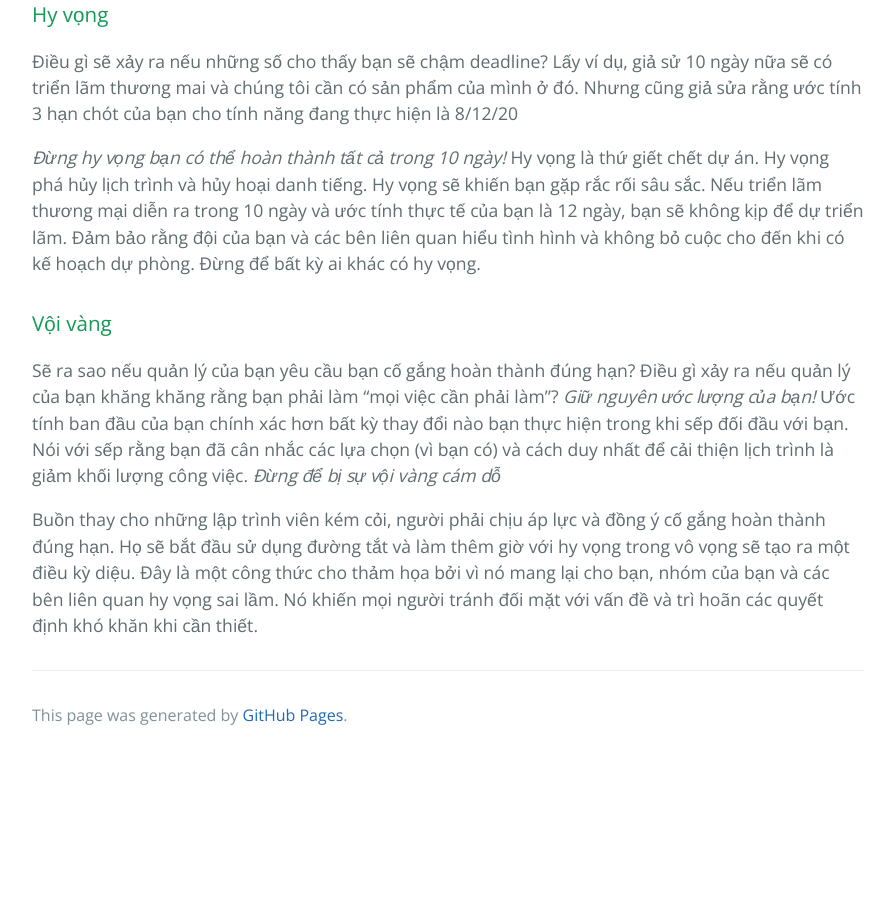
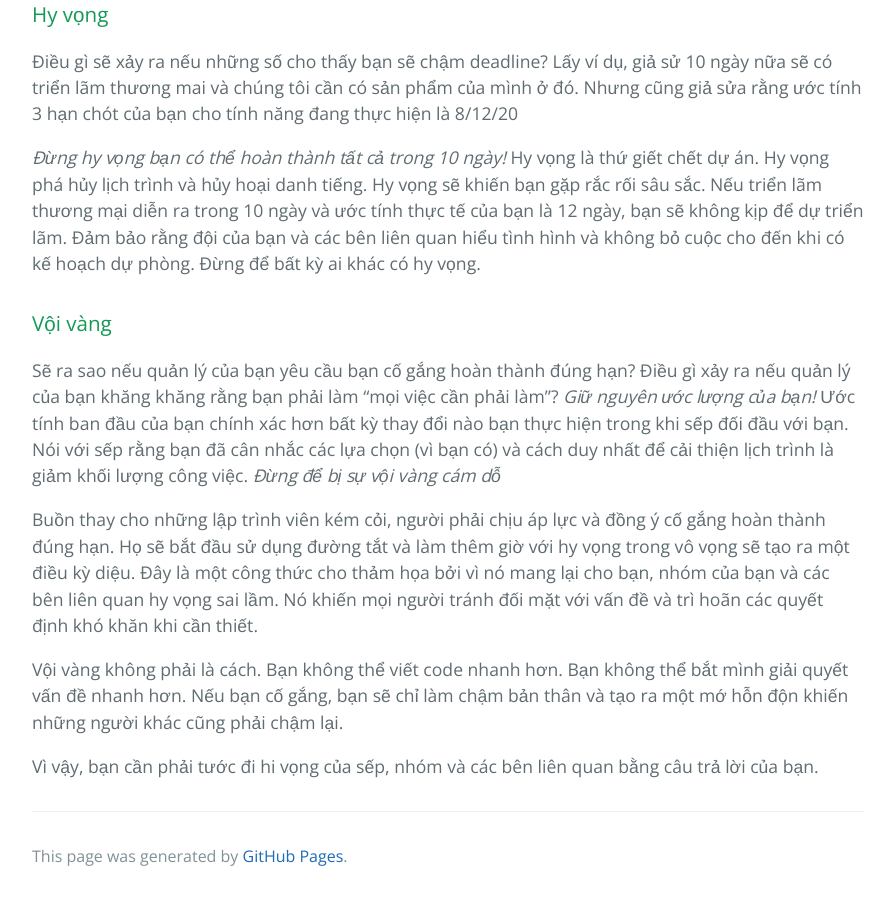
Before and after one commit to HaiBV/haibv.github.io, a Jekyll site: the page built from clean-coder/chapter-4-coding.md, in a window 1280 px wide and 900 px high, scrolled down 11370 px. Shown: the whole window, without its empty margins (192-1086 px from the left). Built offline with Jekyll 4.4.1, drawn with Linux system fonts in a browser that asks for light colours; our own code applies the rules of GitHub Pages for plain Markdown files; before the commit the page ends 12129 px from its top, so only the background shows below that.

Commit message:
Book - The Clean Coder - Chapter 4 - Coding

```diff
--- a/clean-coder/chapter-4-coding.md
+++ b/clean-coder/chapter-4-coding.md
@@ -223,3 +223,7 @@ _Đừng hy vọng bạn có thể hoàn thành tất cả trong 10 ngày!_ Hy v
 Sẽ ra sao nếu quản lý của bạn yêu cầu bạn cố gắng hoàn thành đúng hạn? Điều gì xảy ra nếu quản lý của bạn khăng khăng rằng bạn phải làm "mọi việc cần phải làm"? _Giữ nguyên ước lượng của bạn!_ Ước tính ban đầu của bạn chính xác hơn bất kỳ thay đổi nào bạn thực hiện trong khi sếp đối đầu với bạn. Nói với sếp rằng bạn đã cân nhắc các lựa chọn (vì bạn có) và cách duy nhất để cải thiện lịch trình là giảm khối lượng công việc. _Đừng để bị sự vội vàng cám dỗ_
 
 Buồn thay cho những lập trình viên kém cỏi, người phải chịu áp lực và đồng ý cố gắng hoàn thành đúng hạn. Họ sẽ bắt đầu sử dụng đường tắt và làm thêm giờ với hy vọng trong vô vọng sẽ tạo ra một điều kỳ diệu. Đây là một công thức cho thảm họa bởi vì nó mang lại cho bạn, nhóm của bạn và các bên liên quan hy vọng sai lầm. Nó khiến mọi người tránh đối mặt với vấn đề và trì hoãn các quyết định khó khăn khi cần thiết.
+
+Vội vàng không phải là cách. Bạn không thể viết code nhanh hơn. Bạn không thể bắt mình giải quyết vấn đề nhanh hơn. Nếu bạn cố gắng, bạn sẽ chỉ làm chậm bản thân và tạo ra một mớ hỗn độn khiến những người khác cũng phải chậm lại.
+
+Vì vậy, bạn cần phải tước đi hi vọng của sếp, nhóm và các bên liên quan bằng câu trả lời của bạn.
```
